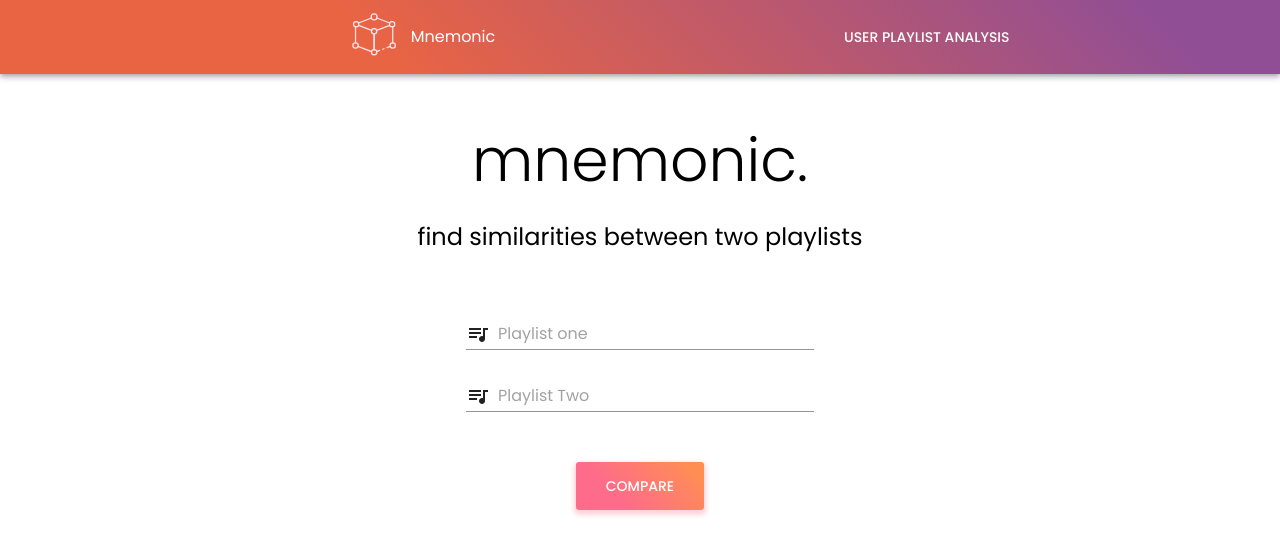
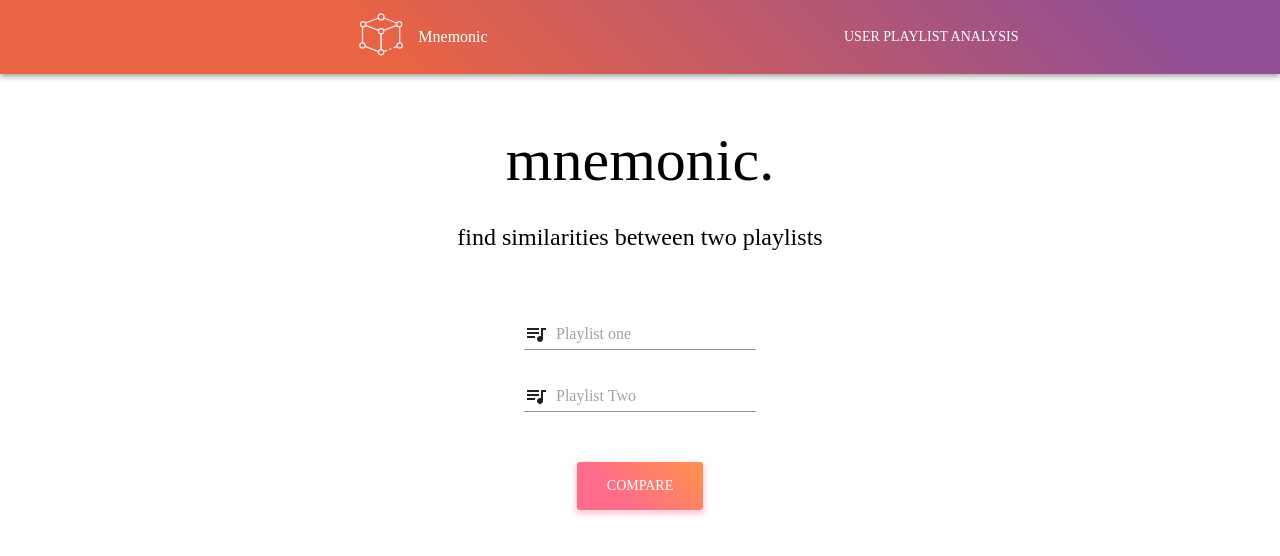
Before and after one commit to jason-li-z/mnemonic, a React (Create React App) app: page / in a window 1280 px wide. Shown: the top 556 px of the page. Built offline with nearby package versions, Linux system fonts and the light colour scheme; no server answers.

Commit message:
minor refactors

```diff
--- a/src/App.css
+++ b/src/App.css
@@ -1,5 +1,3 @@
-@import url('https://fonts.googleapis.com/css?family=Poppins:300,400,500,700');
-
 
 .App {
   text-align: center;
```
